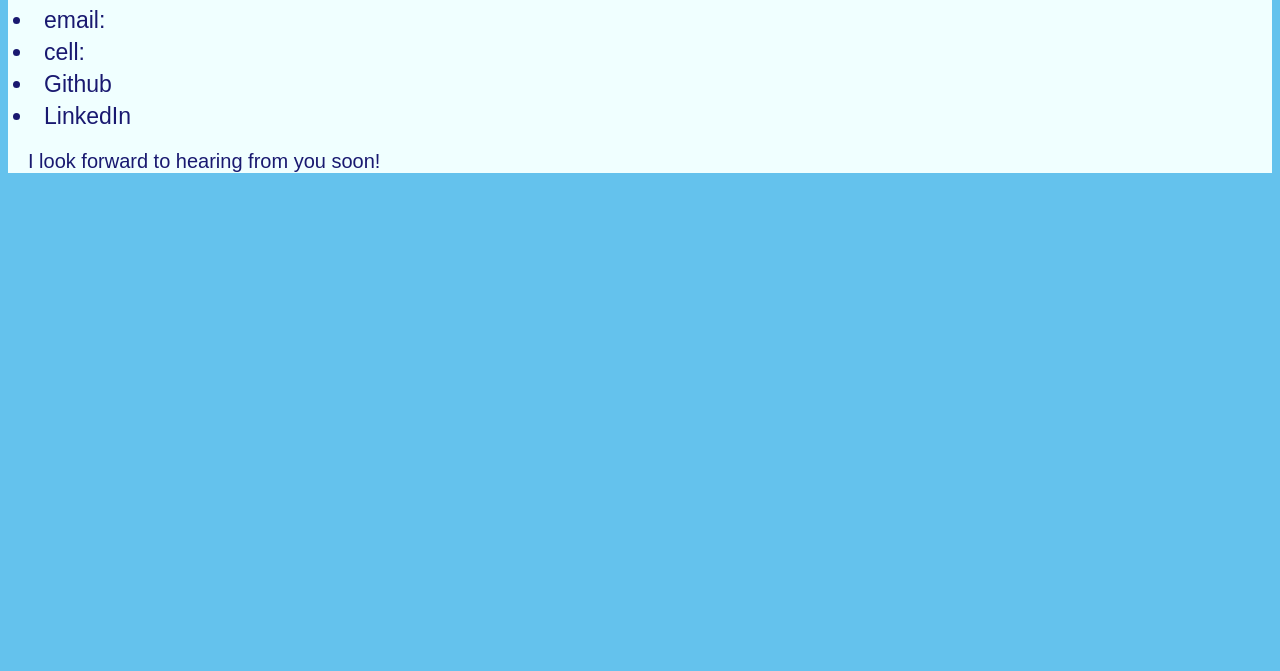
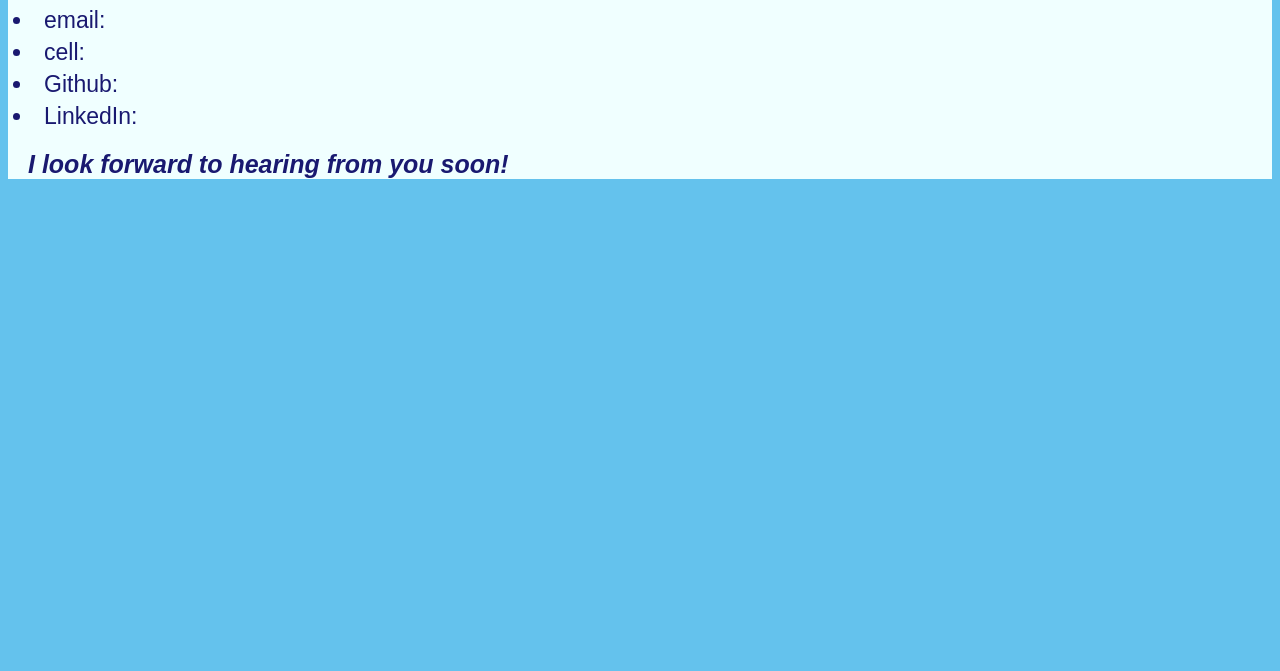
Before and after one commit to JuliaLobanova/htmlMyPage, a plain HTML site: page contacts.html in a window 1280 px wide. Shown: the part 129-800 px from the top of the page. Drawn offline with Linux system fonts and the light colour scheme.

Commit message:
Update styles

```diff
--- a/contacts.html
+++ b/contacts.html
@@ -14,8 +14,10 @@
 <h1>Contact Me</h1>
 <li>email:</li>
 <li>cell:</li>
-<li>Github</li>
-<li>LinkedIn</li>
-<p> I look forward to hearing from you soon!</p>
+<li>Github:</li>
+<li>LinkedIn:</li>
+<p>
+    <strong class="super-title"> <i>I look forward to hearing from you soon!</i> </strong>
+</p>
 </body>
 </html>
--- a/styles.css
+++ b/styles.css
@@ -42,11 +42,8 @@ p {
     font-size: 20px;
 }
 
-strong {
+.super-title {
     color: midnightblue;
-}
-
-.super-title {
     font-size: 25px;
 }
 
```
